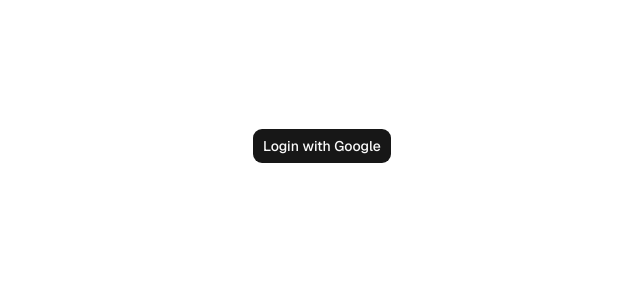
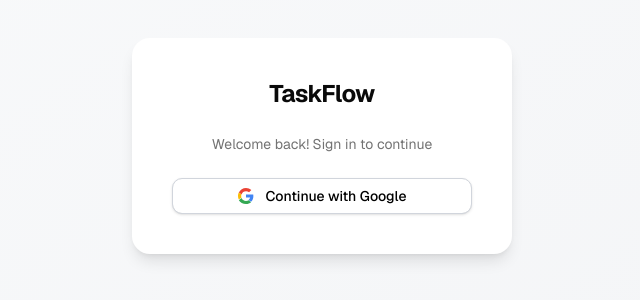
Before and after one commit to wasifalam23/next-taskflow, a Next.js app: page /login in a window 1280 px wide. Shown: the part 254-554 px from the top of the page, without its empty margins (318-958 px from the left). Built offline with nearby package versions, Linux system fonts and the light colour scheme; no server answers.

Commit message:
fix overdue date populate bug, fix overdue bug on dashboard, fix other small issues

```diff
--- a/app/login/page.js
+++ b/app/login/page.js
@@ -16,13 +16,43 @@
 	}, [session, router]);
 
 	return (
-		<div className="flex h-screen items-center justify-center">
-			<Button
-				size="lg"
-				onClick={() => signIn("google")}
-				className="cursor-pointer">
-				Login with Google
-			</Button>
+		<div className="flex h-screen items-center justify-center bg-linear-to-br from-gray-50 to-gray-100">
+			<div className="bg-white p-10 rounded-2xl shadow-lg w-95 text-center space-y-6">
+				<h1 className="text-2xl font-bold tracking-tight">TaskFlow</h1>
+
+				<p className="text-sm text-muted-foreground">
+					Welcome back! Sign in to continue
+				</p>
+
+				<Button
+					size="lg"
+					onClick={() => signIn("google")}
+					className="w-full flex items-center justify-center gap-3 bg-white text-black border border-gray-300 hover:bg-gray-100 shadow-sm cursor-pointer">
+					{/* Google SVG */}
+					<svg
+						xmlns="http://www.w3.org/2000/svg"
+						viewBox="0 0 48 48"
+						className="w-5 h-5">
+						<path
+							fill="#EA4335"
+							d="M24 9.5c3.54 0 6.69 1.22 9.18 3.6l6.85-6.85C35.68 2.54 30.2 0 24 0 14.64 0 6.48 5.48 2.56 13.44l7.98 6.2C12.3 13.1 17.7 9.5 24 9.5z"
+						/>
+						<path
+							fill="#4285F4"
+							d="M46.1 24.5c0-1.63-.15-3.2-.43-4.72H24v9h12.4c-.54 2.9-2.18 5.36-4.66 7.02l7.2 5.6C43.98 36.9 46.1 31.1 46.1 24.5z"
+						/>
+						<path
+							fill="#FBBC05"
+							d="M10.54 28.64A14.5 14.5 0 0 1 9.5 24c0-1.62.28-3.2.77-4.64l-7.98-6.2A23.94 23.94 0 0 0 0 24c0 3.87.93 7.53 2.56 10.84l7.98-6.2z"
+						/>
+						<path
+							fill="#34A853"
+							d="M24 48c6.2 0 11.4-2.05 15.2-5.56l-7.2-5.6c-2 1.35-4.56 2.16-8 2.16-6.3 0-11.7-3.6-13.46-8.64l-7.98 6.2C6.48 42.52 14.64 48 24 48z"
+						/>
+					</svg>
+					Continue with Google
+				</Button>
+			</div>
 		</div>
 	);
 }
--- a/components/app-sidebar.tsx
+++ b/components/app-sidebar.tsx
@@ -88,7 +88,7 @@
 							{/* Avatar */}
 							<div className="w-10 h-10 relative">
 								<Image
-									src={session?.user?.image || "/default-avatar.png"}
+									src={session?.user?.image || "/default-avatar.jpg"}
 									alt="User"
 									fill
 									sizes="40px"
--- a/components/tasks/TaskCard.js
+++ b/components/tasks/TaskCard.js
@@ -10,9 +10,23 @@
 import { priorityStyles } from "@/lib/taskStyles";
 import Link from "next/link";
 
+const isOverdue = (dueDate, status) => {
+	if (!dueDate || status === "done") return false;
+
+	const today = new Date();
+	today.setHours(0, 0, 0, 0);
+
+	const taskDueDate = new Date(dueDate);
+	taskDueDate.setHours(0, 0, 0, 0);
+
+	return taskDueDate < today;
+};
+
 export default function TaskCardList({ task }) {
+	const overdue = isOverdue(task.dueDate, task.status);
+
 	return (
-		<Card className=" hover:shadow-md transition">
+		<Card className="hover:shadow-md transition">
 			<CardContent className="p-4 space-y-3">
 				<div className="flex justify-between items-start">
 					<div className="flex gap-4 items-center">
@@ -34,7 +48,10 @@
 
 				<div className="flex flex-col text-xs text-muted-foreground gap-1">
 					{task.dueDate && (
-						<div className="flex items-center gap-1 text-xs text-orange-600">
+						<div
+							className={`flex items-center gap-1 text-xs ${
+								overdue ? "text-red-600" : "text-muted-foreground"
+							}`}>
 							<Calendar className="w-3 h-3" />
 							Due {formatDate(task.dueDate)}
 						</div>
@@ -50,7 +67,7 @@
 
 				<div className="flex justify-end gap-2 pt-2">
 					<Button size="icon" variant="ghost">
-						<Link href={`/tasks/${task._id}`} className="">
+						<Link href={`/tasks/${task._id}`}>
 							<Pencil className="w-4 h-4" />
 						</Link>
 					</Button>
--- a/components/tasks/TaskForm.js
+++ b/components/tasks/TaskForm.js
@@ -15,6 +15,8 @@
 	SelectItem,
 } from "@/components/ui/select";
 
+import { formatDateForInput } from "@/lib/formatDate";
+
 export default function TaskForm({ task }) {
 	const router = useRouter();
 
@@ -22,7 +24,7 @@
 	const [description, setDescription] = useState(task?.description || "");
 	const [status, setStatus] = useState(task?.status || "todo");
 	const [priority, setPriority] = useState(task?.priority || "medium");
-	const [dueDate, setDueDate] = useState(task?.dueDate || "");
+	const [dueDate, setDueDate] = useState(formatDateForInput(task?.dueDate));
 
 	const [titleError, setTitleError] = useState("");
 
--- a/lib/formatDate.js
+++ b/lib/formatDate.js
@@ -4,3 +4,12 @@
 		day: "numeric",
 	});
 }
+
+export function formatDateForInput(date) {
+	if (!date) return "";
+	const d = new Date(date);
+	const year = d.getFullYear();
+	const month = String(d.getMonth() + 1).padStart(2, "0");
+	const day = String(d.getDate()).padStart(2, "0");
+	return `${year}-${month}-${day}`;
+}
--- a/lib/tasks.js
+++ b/lib/tasks.js
@@ -50,8 +50,13 @@
 
 	await connectDB();
 
+	const today = new Date();
+	today.setHours(0, 0, 0, 0);
+
 	const stats = await Task.aggregate([
-		{ $match: { userId: new mongoose.Types.ObjectId(session.user.id) } },
+		{
+			$match: { userId: new mongoose.Types.ObjectId(session.user.id) },
+		},
 		{
 			$group: {
 				_id: null,
@@ -74,7 +79,8 @@
 						$cond: [
 							{
 								$and: [
-									{ $lt: ["$dueDate", new Date()] },
+									{ $eq: [{ $type: "$dueDate" }, "date"] },
+									{ $lt: ["$dueDate", today] },
 									{ $ne: ["$status", "done"] },
 								],
 							},
```
